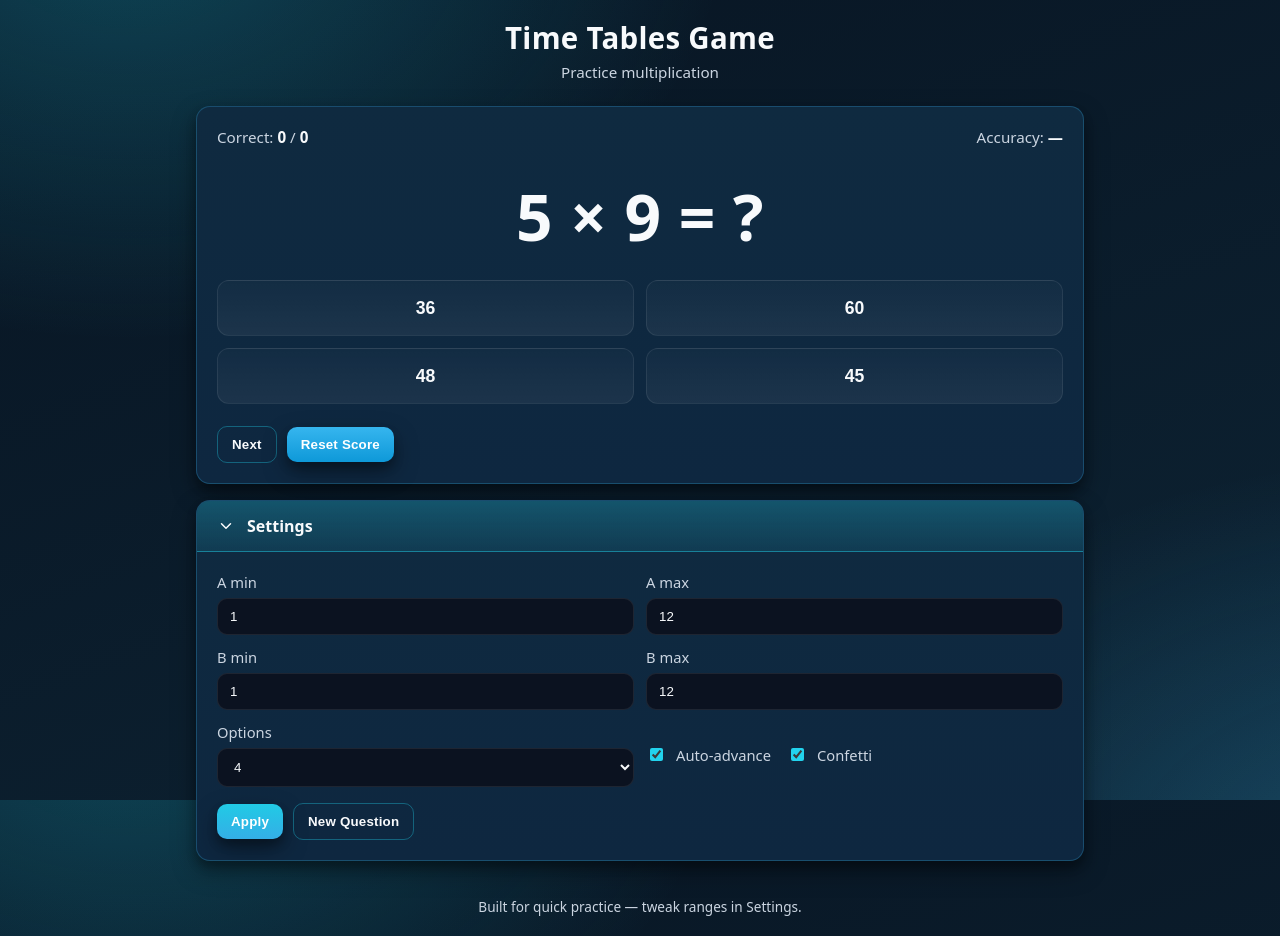
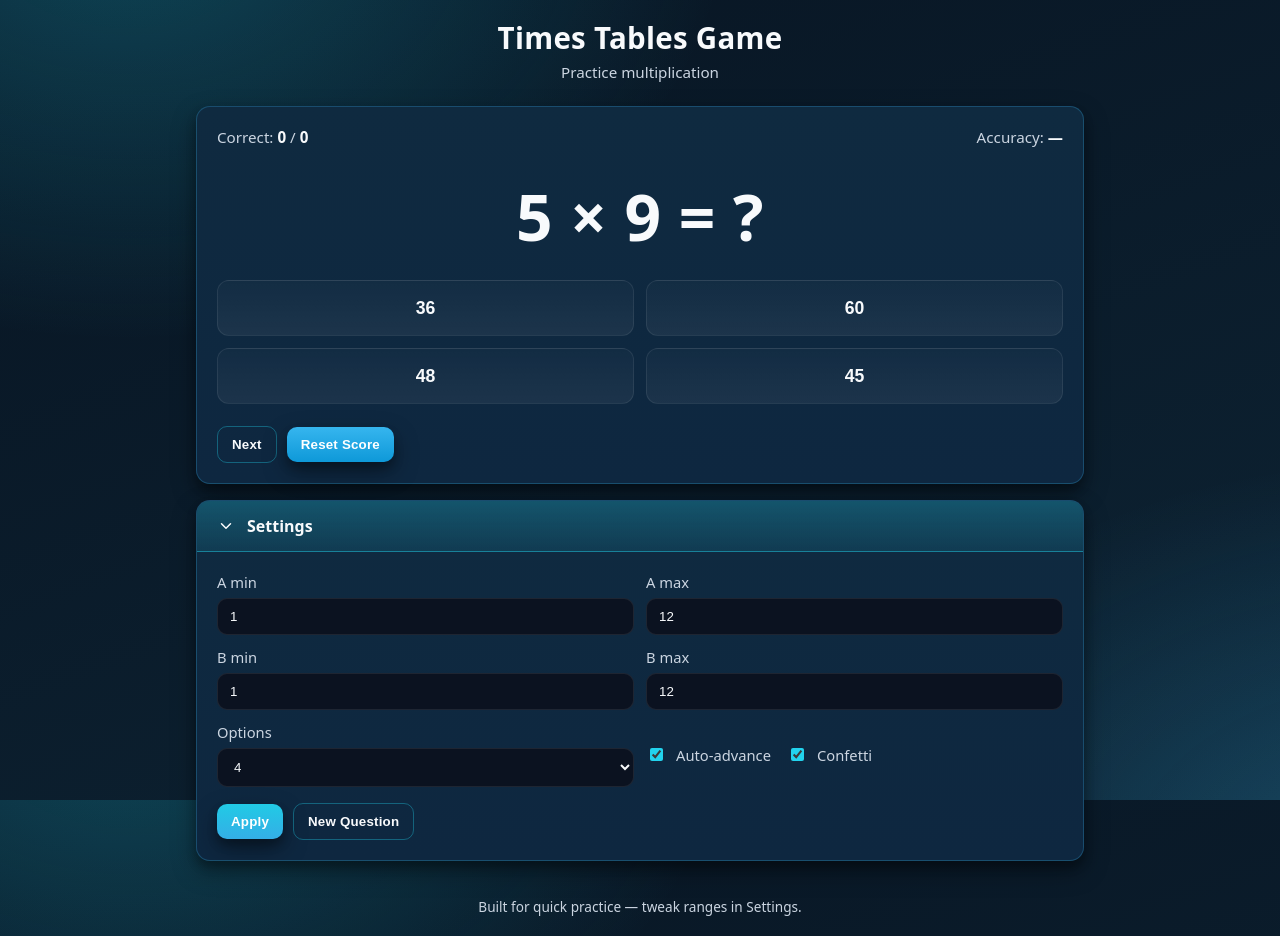
Before and after one commit to fc-explorations/FCTimeTablesGame, a plain HTML site: page index.html in a window 1280 px wide. Drawn offline with Linux system fonts and the light colour scheme.

Commit message:
Update index.html

```diff
--- a/index.html
+++ b/index.html
@@ -3,7 +3,7 @@
 <head>
   <meta charset="UTF-8" />
   <meta name="viewport" content="width=device-width, initial-scale=1" />
-  <title>Time Tables Game</title>
+  <title>Times Tables Game</title>
   <style>
     :root {
       /* Bright azure palette */
@@ -287,7 +287,7 @@
 <body>
   <div class="wrap">
     <header>
-      <div class="title">Time Tables Game</div>
+      <div class="title">Times Tables Game</div>
       <div class="subtle">Practice multiplication</div>
     </header>
 
```
